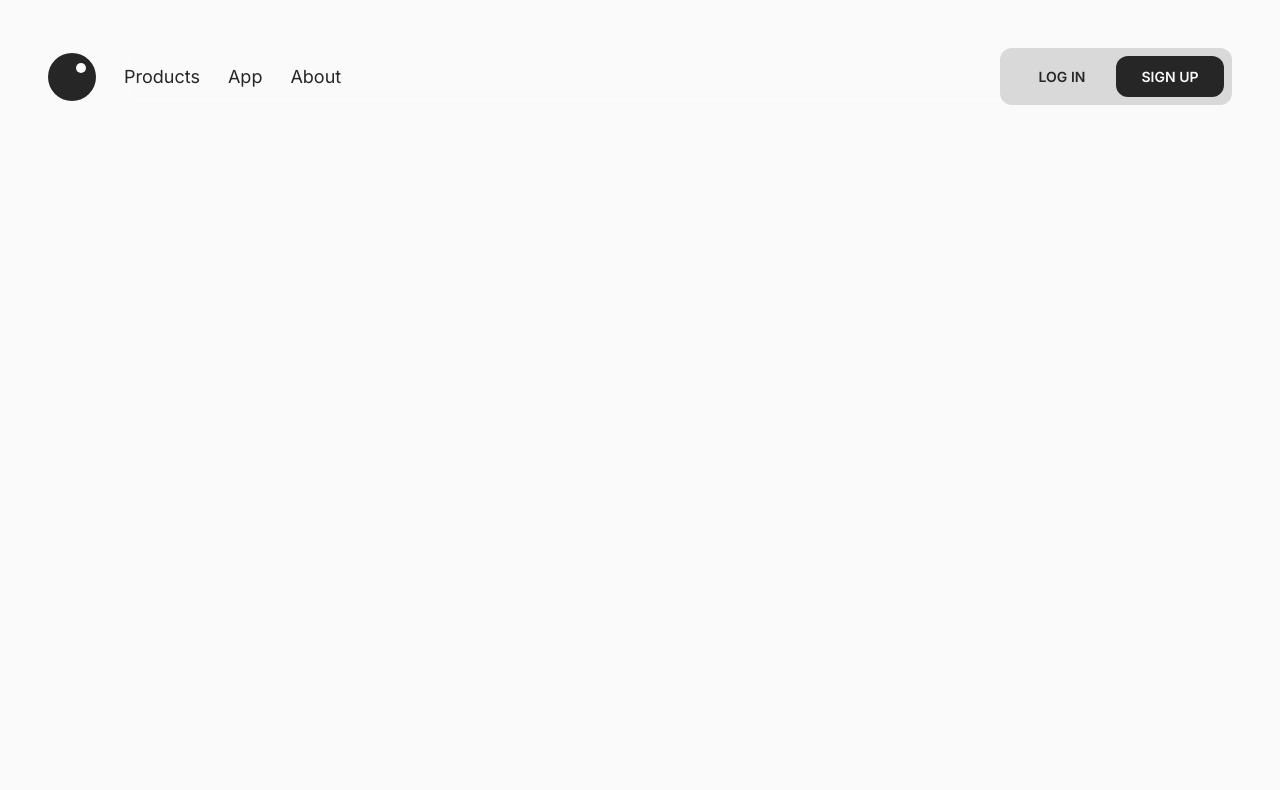
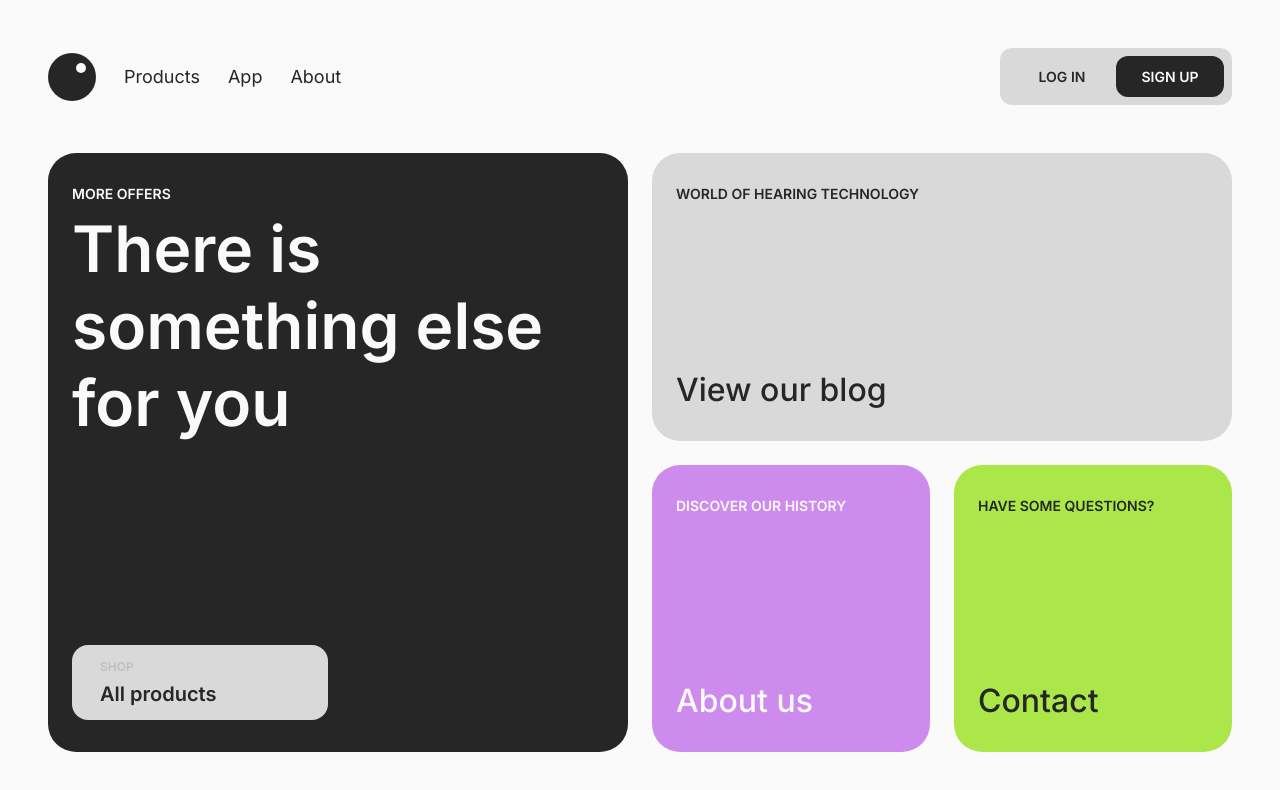
Before and after one commit to JailsonPLima/tech-company, a website built with Vite: page index.html in a window 1280 px wide. Built offline with nearby package versions, Linux system fonts and the light colour scheme.

Commit message:
feat: add content sections and full responsiveness

```diff
--- a/index.html
+++ b/index.html
@@ -17,6 +17,7 @@
   </head>
   <body>
     <main class="l-container">
+      <section class="l-container__wrapper">
         <header class="l-header">
           <a href="" class="l-header__logo"></a>
 
@@ -57,6 +58,32 @@
             <span style="--i: 160ms" class="m-menu__span"></span>
           </button>
         </header>
+
+        <section class="l-content">
+          <div class="l-content__products">
+            <span class="l-content__span">MORE OFFERS</span>
+            <h2 class="l-content__title">There is something else for you</h2>
+            <div class="m-shop">
+              <div class="m-shop__wrapper">
+                <span class="m-shop__span">SHOP</span>
+                <span class="m-shop__all-products">All products</span>
+              </div>
+            </div>
+          </div>
+          <div class="l-content__blog">
+            <span class="l-content__span">WORLD OF HEARING TECHNOLOGY</span>
+            <h2 class="l-content__title">View our blog</h2>
+          </div>
+          <div class="l-content__about">
+            <span class="l-content__span">DISCOVER OUR HISTORY</span>
+            <h2 class="l-content__title">About us</h2>
+          </div>
+          <div class="l-content__contact">
+            <span class="l-content__span">HAVE SOME QUESTIONS?</span>
+            <h2 class="l-content__title">Contact</h2>
+          </div>
+        </section>
+      </section>
     </main>
   </body>
 </html>
--- a/src/styles/styles.css
+++ b/src/styles/styles.css
@@ -14,7 +14,10 @@
   box-sizing: border-box;
 }
 
-body {
+/* A partir daqui */
+
+html, body {
+  height: 100%;
   background-color: var(--white);
   font-family: 'Inter', sans-serif;
 }
@@ -28,7 +31,20 @@ ul {
 }
 
 .l-container {
+  height: 100%;
   padding: 2rem 1.5rem;
+}
+
+.l-container__wrapper {
+  display: grid;
+  grid-template-rows: 3.5625rem 1fr; /* 57px 1fr */
+  height: 100%;
+}
+
+.l-header {
+  display: flex;
+  justify-content: space-between;
+  align-items: center;
 }
 
 .l-header__logo {
@@ -65,6 +81,7 @@ ul {
   background-color: var(--blur-color);
   backdrop-filter: blur(4px);
   transition: all 300ms ease-in;
+  z-index: 8;
 }
 
 .m-nav__list {
@@ -111,16 +128,14 @@ ul {
 }
 
 .m-menu {
-  position: fixed;
-  top: 2rem;
-  right: 1.5rem;
+  position: relative;
   gap: 0.375rem;
   width: 3rem;
   height: 3rem;
   background-color: transparent;
   border: none;
   cursor: pointer;
-  z-index: 99;
+  z-index: 9;
 }
 
 .m-menu__span {
@@ -194,15 +209,137 @@ ul {
   transform: translate(-50%, -50%) rotate(-45deg);
 }
 
-/* media querie for 720px */
-@media (min-width: 45rem) {
+.l-content {
+  display: grid;
+  grid-template-rows: 24.75rem repeat(3, 17rem);
+  height: 100%;
+  padding-top: 1.5rem;
+}
+
+.l-content > div {
+  display: flex;
+  flex-direction: column;
+  position: relative;
+  padding: 2rem 1.5rem;
+  border-radius: 1.75rem;
+}
+
+.l-content > div + div {
+  margin-top: 1.5rem;
+}
+
+.l-content__span {
+  font-size: .875rem;
+  font-weight: 600;
+}
+
+.l-content__title {
+  font-size: 2rem;
+  font-weight: 500;
+  margin-top: auto;
+}
+
+.l-content__products > .l-content__title {
+  position: relative;
+  inset: 0;
+  font-size: 2.25rem;
+  font-weight: 600;
+  margin-top: .5rem;
+  margin-bottom: 3rem;
+}
+
+.m-shop {
+  border-radius: 1rem;
+  background-color: var(--light-gray);
+  padding: .875rem 1.75rem;
+  margin-top: auto;
+  cursor: pointer;
+}
+
+.m-shop__span {
+  display: block;
+  font-size: .75rem;
+  font-weight: 600;
+  color: var(--dark-gray);
+}
+
+.m-shop__all-products {
+  display: block;
+  font-size: 1.25rem;
+  font-weight: 600;
+  color: var(--black);
+  margin-top: .5rem;
+}
+
+.l-content__products {
+  background-color: var(--black);
+  color: var(--white);
+}
+
+.l-content__blog {
+  background-color: var(--light-gray);
+  color: var(--black);
+}
+
+.l-content__about {
+  background-color: var(--lilac);
+  color: var(--white);
+}
+
+.l-content__contact {
+  background-color: var(--green);
+  color: var(--black);
+}
+
+/* media querie for 576px */
+@media (min-width: 36rem) {
   .l-container {
     padding: 3rem;
   }
 
+  .l-content {
+    grid-template: 'prod prod' 17rem 'prod prod' 17rem 'blog blog' 17rem 'about cont' 17rem / 1fr 1fr;
+    gap: 1.5rem;
+    padding-top: 3rem;
+  }
+
+  .l-content > div + div {
+    margin-top: initial;
+  }
+
+  .l-content__products {
+    grid-area: prod;
+    height: 100%;
+  }
+
+  .l-content__products > .l-content__title {
+    font-size: 4rem;
+  }
+
+  .m-shop {
+    max-width: 16rem;
+  }
+
+  .l-content__blog {
+    grid-area: blog;
+    height: 100%;
+  }
+
+  .l-content__about {
+    grid-area: about;
+    height: 100%;
+  }
+
+  .l-content__contact {
+    grid-area: cont;
+    height: 100%;
+  }
+
+}
+
+/* media querie for 768px */
+@media (min-width: 48rem) {
   .l-header {
-    display: flex;
-    align-items: center;
     gap: 1.75rem;
   }
 
@@ -241,4 +378,21 @@ ul {
   .m-menu {
     display: none;
   }
+
+  .l-content {
+    display: grid;
+    grid-template: 'prod prod about' 17rem 'prod prod cont' 17rem 'blog blog blog ' 17rem / 1fr 1fr 1fr;
+    gap: 1.5rem;
+    padding-top: 3rem;
+  }
 }
+
+/* media querie for 1200px */
+@media (min-width: 75rem) {
+  .l-content {
+    display: grid;
+    grid-template: 'prod prod blog blog' 1fr 'prod prod about cont' 1fr / 1fr 1fr 1fr 1fr;
+    gap: 1.5rem;
+    padding-top: 3rem;
+  }
+}
```
Lines whose indentation alone changed are shown as unchanged.
